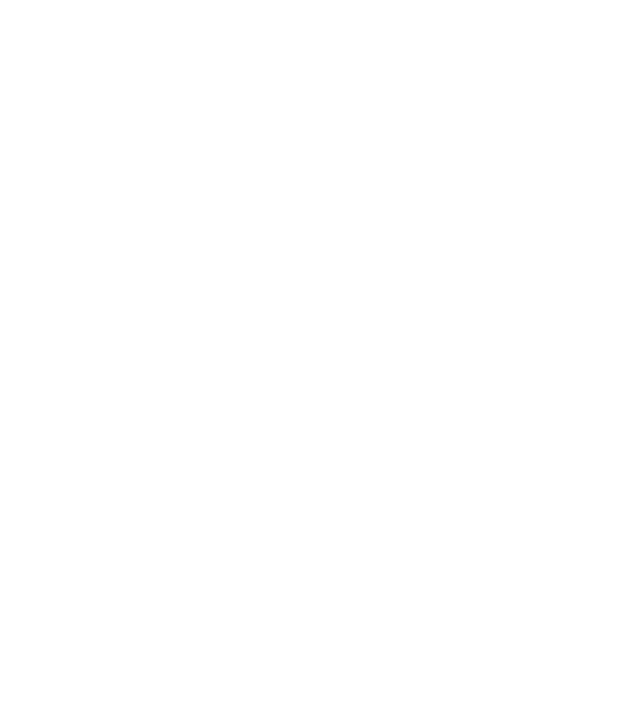
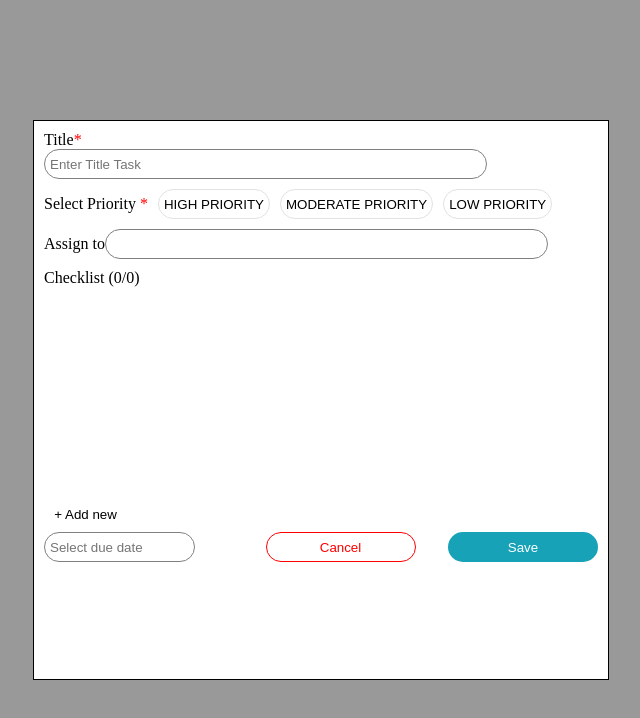
Before and after one commit to aditya9587/Promanage_frontend, a React (Vite) app: page /test in a window 1280 px wide. Before the commit this address had no page. Shown: the top 718 px of the page, without its empty margins (319-959 px from the left). Built offline with nearby package versions, Linux system fonts and the light colour scheme.

Commit message:
Added dashboard

```diff
--- a/package.json
+++ b/package.json
@@ -11,8 +11,11 @@
   },
   "dependencies": {
     "axios": "^1.7.7",
+    "date-fns": "^4.1.0",
     "react": "^18.3.1",
-    "react-dom": "^18.3.1"
+    "react-datepicker": "^7.5.0",
+    "react-dom": "^18.3.1",
+    "react-toastify": "^10.0.6"
   },
   "devDependencies": {
     "@eslint/js": "^9.11.1",
--- a/src/App.jsx
+++ b/src/App.jsx
@@ -2,17 +2,20 @@
 import { BrowserRouter, Route, Routes } from "react-router-dom";
 import Register from "./pages/register/Register";
 import Dashboard from "./pages/Dashboard/Dashboard";
+import UserContext from "./context/UserContext";
+import AddTask from "./components/Addtask/AddTask";
 
 function App() {
   return (
-    <>
+    <UserContext>
       <BrowserRouter>
         <Routes>
           <Route path="/" element={<Register />} />
           <Route path="/dashboard" element={<Dashboard />} />
+          <Route path="/test" element={<AddTask/>} />
         </Routes>
       </BrowserRouter>
-    </>
+    </UserContext>
   );
 }
 
--- /dev/null
+++ b/src/components/Addtask/AddTask.jsx
@@ -0,0 +1,174 @@
+import React, { useState, useContext, useRef, useEffect } from "react";
+import styles from "./AddTask.module.css";
+import { contextUser } from "../../context/UserContext";
+import DatePicker from "react-datepicker";
+import "react-datepicker/dist/react-datepicker.css";
+import { todoCreate } from "../../services/Userlogin";
+
+export default function AddTask() {
+  const { selectedDate, setSelectedDate } = useContext(contextUser);
+
+  const [inputs, setInputs] = useState([]); //TO add checklist
+  const [priorityValue, setPriority] = useState(null); //To add priority
+
+  // send data to api
+  const [formData, setFormData] = useState({
+    title: "",
+    priority: priorityValue,
+    checklist: inputs,
+    dueDate: selectedDate,
+  });
+
+  //TO SET FORM DATA
+  useEffect(() => {
+    setFormData((prevData) => ({
+      ...prevData,
+      priority: priorityValue,
+      checklist: inputs,
+      dueDate: selectedDate,
+    }));
+  }, [inputs, priorityValue, selectedDate]);
+
+  // //TO SET_DATE
+  // function dateSet(e) {
+  //   setSelectedDate(e.target.value);
+  // }
+
+  //TO SAVE TODO TASK IN DATABASE VIA API
+  async function handleTodoSave(e) {
+    e.preventDefault();
+    if(inputs.length>0 &&  priorityValue.length > 0){
+      const response = await todoCreate(formData);
+    }
+
+  }
+
+  //To set priority
+  function handlePriorityChange(priorityLevel) {
+    setPriority(priorityLevel);
+  }
+
+  //CREATING CHECKIST COUNT
+  function createChecklist(e) {
+    e.preventDefault();
+    setInputs([...inputs, { text: "", checked: false }]);
+  }
+
+  //HOW MANY CHECK LIST MARKED
+  function checklistCount() {
+    const count = inputs.filter((input) => input.checked);
+    return count.length;
+  }
+
+  // Update input text
+  const handleInputChange = (index, event) => {
+    const newInputs = [...inputs];
+    newInputs[index].text = event.target.value;
+    setInputs(newInputs);
+  };
+
+  // Toggle checkbox state
+  const handleCheckboxChange = (index) => {
+    const newInputs = [...inputs];
+    newInputs[index].checked = !newInputs[index].checked;
+    setInputs(newInputs);
+  };
+  //to delete the checklist
+  const deleteChecklist = (index) => {
+    const updatedInputs = inputs.filter((_, i) => i !== index);
+    setInputs(updatedInputs);
+  };
+
+  return (
+    <div className={styles.container}>
+      <form className={styles.formClass}>
+        <label htmlFor="">
+          <p>
+            Title<span className={styles.starSpan}>*</span>
+          </p>
+          <input
+            type="text"
+            placeholder="Enter Title Task"
+            value={formData.title}
+            onChange={(e) => setFormData({ title: e.target.value })}
+            required
+          />
+        </label>
+        <div className={styles.priorityDiv}>
+          <label htmlFor="">
+            Select Priority <span className={styles.starSpan}>*</span>
+            <button
+              type="button"
+              onClick={() => handlePriorityChange("HIGH PRIORITY")}
+            >
+              HIGH PRIORITY
+            </button>
+            <button
+              type="button"
+              onClick={() => handlePriorityChange("MODERATE PRIORITY")}
+            >
+              MODERATE PRIORITY
+            </button>
+            <button
+              type="button"
+              onClick={() => handlePriorityChange("LOW PRIORITY")}
+            >
+              LOW PRIORITY
+            </button>
+          </label>
+        </div>
+
+        <label htmlFor="">
+          Assign to
+          <input type="text" />
+        </label>
+        <p>
+          Checklist ({checklistCount()}/{inputs.length})
+        </p>
+        <div className={styles.checklistUperbox}>
+          {inputs.map((input, index) => (
+            <div key={index} className={styles.checklistBox}>
+              <input
+                type="checkbox"
+                name=""
+                id=""
+                checked={input.checked}
+                onChange={() => handleCheckboxChange(index)}
+              />
+              <input
+                type="text"
+                placeholder="Task to be done"
+                value={input.text}
+                onChange={(e) => handleInputChange(index, e)}
+                required
+              />
+              {/* delete image */}
+              <img
+                src="/images/Delete.png"
+                alt=""
+                onClick={() => deleteChecklist(index)}
+              />
+            </div>
+          ))}
+        </div>
+        <button className={styles.addButton} onClick={createChecklist}>
+          + Add new
+        </button>
+
+        <div className={styles.fotterbtn}>
+          <DatePicker
+            selected={selectedDate}
+            onChange={(date) => setSelectedDate(date)}
+            placeholderText="Select due date"
+            className={styles.fbtn1}
+          />
+
+          <button className={styles.fbtn2}> Cancel</button>
+          <button className={styles.fbtn3} onClick={handleTodoSave}>
+            Save
+          </button>
+        </div>
+      </form>
+    </div>
+  );
+}
--- /dev/null
+++ b/src/components/Addtask/AddTask.module.css
@@ -0,0 +1,112 @@
+.container {
+  display: flex;
+  height: 100vh;
+  justify-content: center;
+  align-items: center;
+  inset: 0;
+  position:fixed;
+  background-color: rgba(0, 0, 0, 0.4);
+}
+
+.formClass {
+  display: flex;
+  flex-direction: column;
+  height: 70vh;
+  width: 45vw;
+  gap: 10px;
+  background-color: white;
+  padding: 10px;
+  border: 1px solid black;
+}
+.starSpan {
+  color: red;
+}
+.priorityDiv button {
+  background-color: white;
+  border: 0.5px solid #e2e2e2;
+  margin-left: 10px;
+  height: 30px;
+  width: fit-content;
+  padding: 5px;
+  border-radius: 32px;
+}
+.priorityDiv button:hover {
+  background-color: #eeecec;
+  opacity: 100;
+}
+input[type="text"] {
+  height: 30px;
+  width: 80%;
+  border-radius: 32px;
+  padding: 5px;
+  border: 0.5px solid grey;
+}
+.addButton {
+  width: 15%;
+  border: none;
+  background-color: transparent;
+}
+input[type="checkbox"] {
+  height: 20px;
+  width: 15px;
+  border-radius: 10px;
+  padding: 5px;
+  background: #17a2b8;
+}
+.checklistUperbox {
+  overflow-y: scroll;
+  height: 25vh;
+  width: 100%;
+}
+.checklistUperbox::-webkit-scrollbar {
+  width: 10px;
+}
+.checklistUperbox::-webkit-scrollbar-thumb {
+  background-color: #9cb7c5;
+  border-radius: 10px;
+}
+.checklistBox {
+  display: flex;
+  align-items: center;
+  justify-content: space-evenly;
+  margin-top: 5px;
+  border: 1px solid black;
+  height: 35px;
+  border-radius: 30px;
+  padding: 5px;
+}
+
+.checklistBox input {
+  border: none;
+  outline: none;
+  box-shadow: none;
+  font-weight: 500;
+  font-size: large;
+}
+
+.fotterbtn {
+  display: flex;
+  justify-content: space-between;
+}
+.fotterbtn button {
+  width: 150px;
+  height: 30px;
+  border-radius: 32px;
+}
+.fbtn1 {
+  border: 0.5px solid #e2e2e2;
+  background-color: white;
+  padding: 10px;
+}
+
+.fbtn2 {
+  border: 0.5px solid red;
+  background-color: white;
+  color: red;
+}
+
+.fbtn3 {
+  background-color: #17a2b8;
+  border: none;
+  color: white;
+}
--- /dev/null
+++ b/src/context/UserContext.jsx
@@ -0,0 +1,25 @@
+import React from "react";
+import { createContext, useState } from "react";
+
+export const contextUser = createContext(null);
+
+export default function UserContext({ children }) {
+  const [userName, setUserName] = useState("Aditya");
+
+  const [selectedDate, setSelectedDate] = useState(null);
+
+  const [signup, setsignup] = useState({
+    name: "",
+    email: "",
+    password: "",
+    confirmPassword: "",
+  });
+
+  return (
+    <div>
+      <contextUser.Provider value={{ userName, setUserName ,signup ,setsignup,selectedDate, setSelectedDate}}>
+        {children}
+      </contextUser.Provider>
+    </div>
+  );
+}
--- a/src/main.jsx
+++ b/src/main.jsx
@@ -1,10 +1,15 @@
 import { StrictMode } from 'react'
 import { createRoot } from 'react-dom/client'
 import App from './App.jsx'
+import { ToastContainer } from 'react-toastify'
+import 'react-toastify/dist/ReactToastify.css';
 import './index.css'
 
 createRoot(document.getElementById('root')).render(
-  <StrictMode>
-    <App />
-  </StrictMode>,
+ <StrictMode>
+  <App />
+  <ToastContainer />
+ </StrictMode>
+
+
 )
--- a/src/pages/Dashboard/Dashboard.module.css
+++ b/src/pages/Dashboard/Dashboard.module.css
@@ -71,7 +71,7 @@
   padding: 0px 5px;
   cursor: pointer;
 }
-.insideGroup span{
+.insideGroup .inside1{
   position: relative;
-  padding: 10px 0px 0px 10px;
+  padding: 5px 0px 0px 10px;
 }
--- a/src/pages/register/Register.module.css
+++ b/src/pages/register/Register.module.css
@@ -17,7 +17,6 @@
   height: 200px;
   width: 200px;
 }
-
 .login {
   display: flex;
   flex-direction: column;
@@ -25,6 +24,14 @@
   align-items: center;
   width: 40vw;
   text-align: center;
+}
+.submitForm{
+  width: 40vw;
+  padding: 2vw 5vw;
+}
+.submitForm{
+  width: 40vw;
+  padding: 2vw 5vw;
 }
 .emailIcon{
   background: url("/images/icon.png") no-repeat scroll 10px 10px;
@@ -43,11 +50,8 @@
   background: url("/images/Profile.png") no-repeat scroll 10px 10px;
   background-size: 20px 20px;
 }
-form{
-  width: 40vw;
-  padding: 2vw 5vw;
-}
-.login input {
+
+.login form input {
   display: flex;
   flex-direction: column;
   margin-bottom: 20px;
--- a/src/services/Userlogin.js
+++ b/src/services/Userlogin.js
@@ -27,3 +27,16 @@
     return res.status(400).json({ message: "api call error" });
   }
 }
+
+export const todoCreate = (data) => {
+  try {
+    const res = axios.post(`${import.meta.env.VITE_BASE_URL}/todo`,data,{
+      headers:{
+        'Content-Type': 'application/json'
+      },
+    })
+    return res;
+  } catch (error) {
+    return res.status(400).json({ message: "api call error" });
+  }
+}
```
Also changed, not shown: src/pages/Dashboard/Dashboard.jsx (+28 -5 lines), src/pages/register/Register.jsx (+27 -17 lines), public/images/Delete.png (added), 1 other file (tests, documents, lock files or other folders).
